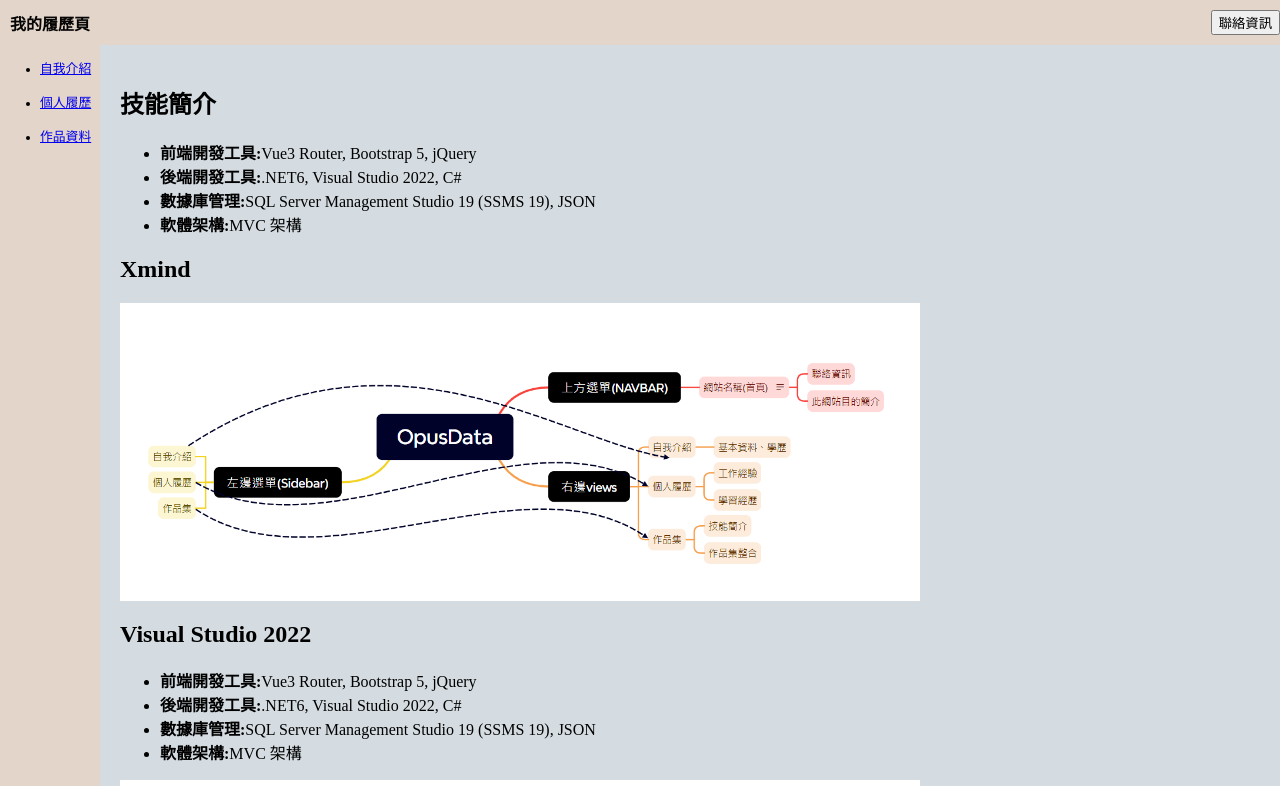
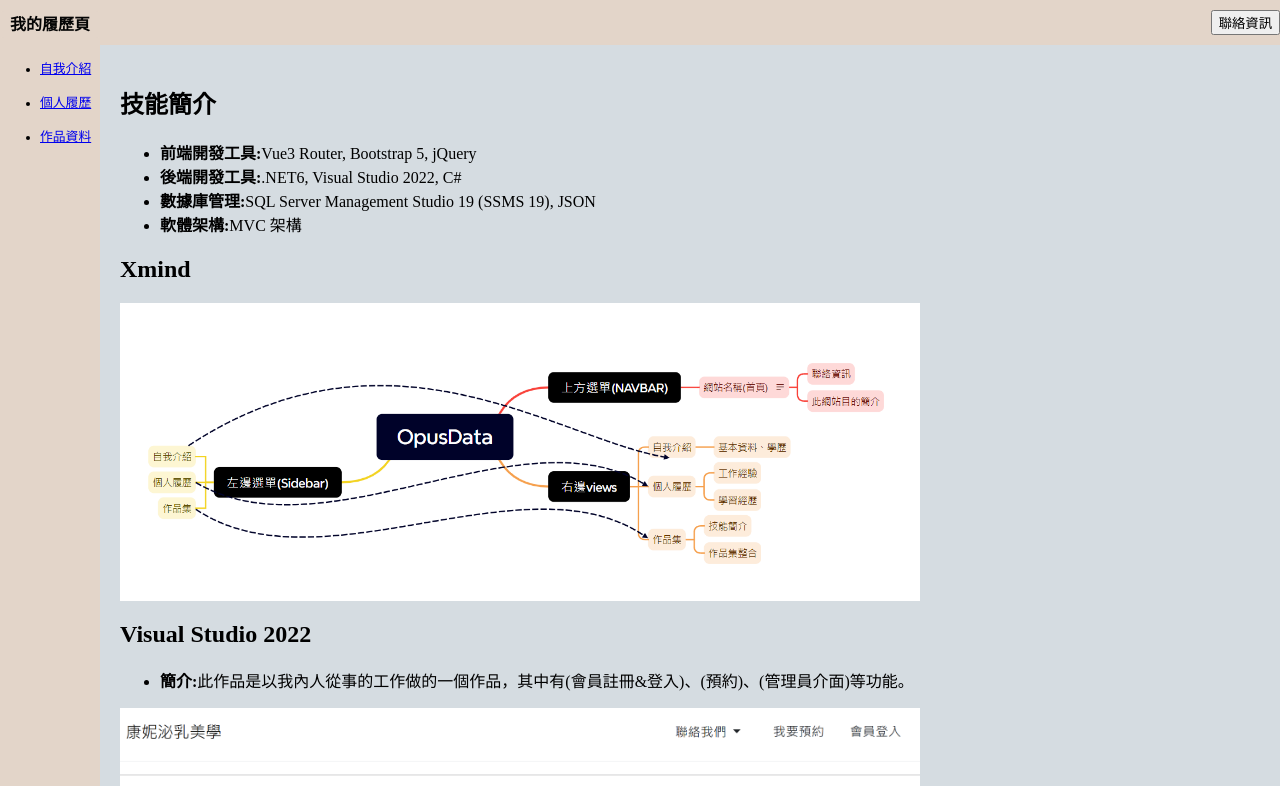
Before and after one commit to Yade2023/myopesNEW, a Vue app: page /Achievement in a window 1280 px wide. Shown: the top 786 px of the page. Built offline with nearby package versions, Linux system fonts and the light colour scheme.

Commit message:
dist git push

```diff
--- a/src/assets/json/VisualStudio2022ConnieWeb.json
+++ b/src/assets/json/VisualStudio2022ConnieWeb.json
@@ -1,4 +1,4 @@
 {
-  "簡介": "此作品是以我內人從事的工作做的一個作品。"
+  "簡介": "此作品是以我內人從事的工作做的一個作品，其中有(會員註冊&登入)、(預約)、(管理員介面)等功能。"
 
 }
--- a/src/views/Achievement.vue
+++ b/src/views/Achievement.vue
@@ -9,7 +9,7 @@
     <img src="@/assets/ph/Xmind.png" class="small-image" />
   </div>
   <h2>Visual Studio 2022</h2>
-    <Achievement :AchievementData=AchievementData />
+    <Achievement :AchievementData=VisualStudio2022ConnieWeb />
   <div class="main" >
         <img src="@/assets/ph/ConnieWeb.png" class="small-image" />
   </div>
@@ -19,6 +19,7 @@
 <script setup>
 import Achievement from '../components/Achievement.vue';
 import AchievementData from '../assets/json/Achievement.json';
+import VisualStudio2022ConnieWeb from '../assets/json/VisualStudio2022ConnieWeb.json';
 </script>
 
 <style scoped>
```
Also changed, not shown: 14 other files (tests, documents, lock files or other folders).
